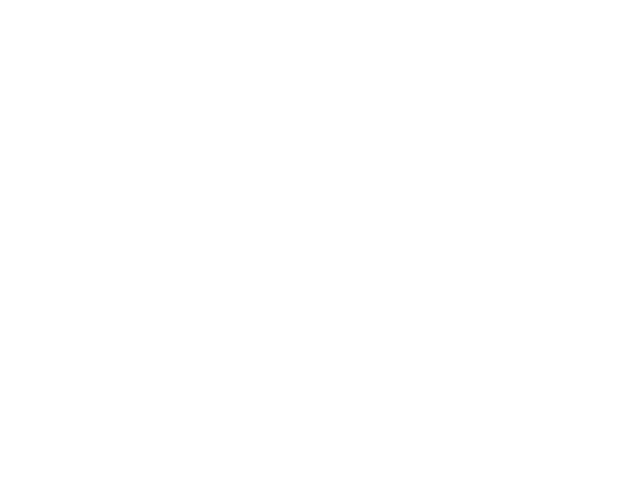
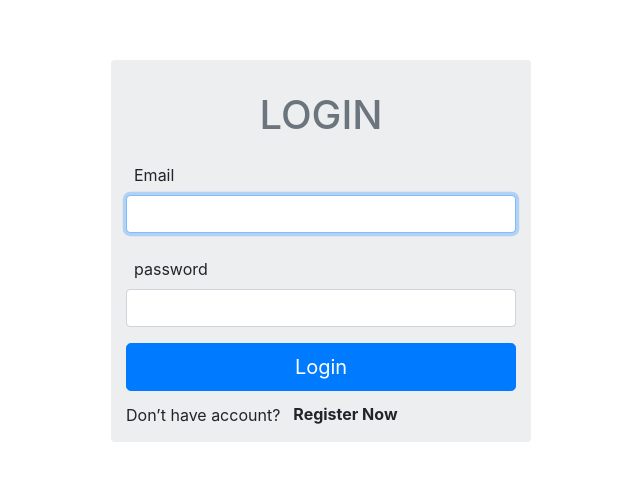
Before and after one commit to Erfiiii/arvan-challenge, a Vue app: page /login in a window 1280 px wide. Shown: the part 149-630 px from the top of the page, without its empty margins (319-959 px from the left). Built offline with nearby package versions, Linux system fonts and the light colour scheme.

Commit message:
login and register routes added and login styles done

```diff
--- a/src/App.vue
+++ b/src/App.vue
@@ -1,5 +1,5 @@
 <template>
-  <div id="app">
+  <div id="app" class="container-fluid">
     <router-view/>
   </div>
 </template>
--- a/src/router/index.js
+++ b/src/router/index.js
@@ -4,6 +4,16 @@ import VueRouter from 'vue-router'
 Vue.use(VueRouter)
 
 const routes = [
+  {
+    name: 'ROUTE_LOGIN',
+    path: '/login',
+    component: ()=>import('../views/Auth/Login.vue'),
+  },
+  {
+    name: 'ROUTE_REGISTER',
+    path: '/register',
+    component: ()=>import('../views/Auth/Register.vue'),
+  }
 ]
 
 const router = new VueRouter({
--- /dev/null
+++ b/src/views/Auth/Login.vue
@@ -0,0 +1,59 @@
+<template>
+  <div class="container">
+    <div class="row login justify-content-center align-items-center">
+      <form class="form-signin rounded">
+        <div class="text-center mb-4">
+          <h1 class="h1 m-3 text-secondary font-weight-ligh">LOGIN</h1>
+        </div>
+        <div class="form-label-group mt-4">
+          <div class="text m-2">Email</div>
+          <input
+            type="email"
+            id="inputEmail"
+            class="form-control"
+            required
+            autofocus
+          />
+        </div>
+        <div class="form-label-group p1 mt-4">
+          <div class="text m-2">password</div>
+          <input
+            type="password"
+            id="inputPassword"
+            class="form-control"
+            required
+          />
+        </div>
+        <button class="btn btn-lg btn-primary btn-block mt-3" type="submit">
+          <span>Login</span>
+        </button>
+        <div class="d-flex mt-1">
+          <span class="pt-2">Don’t have account? </span>
+          <router-link :to="{ name: 'ROUTE_REGISTER' }" class="btn pb-0">
+            <strong>Register Now</strong>
+          </router-link>
+        </div>
+      </form>
+    </div>
+  </div>
+</template>
+
+<script>
+export default {
+  name: "login"
+};
+</script>
+
+<style scoped>
+.login {
+  height: 100vh;
+}
+
+.form-signin {
+  width: 100%;
+  max-width: 420px;
+  padding: 15px;
+  margin: auto;
+  background-color: #eceeef;
+}
+</style>
```
Also changed, not shown: src/views/Auth/Register.vue (added).
